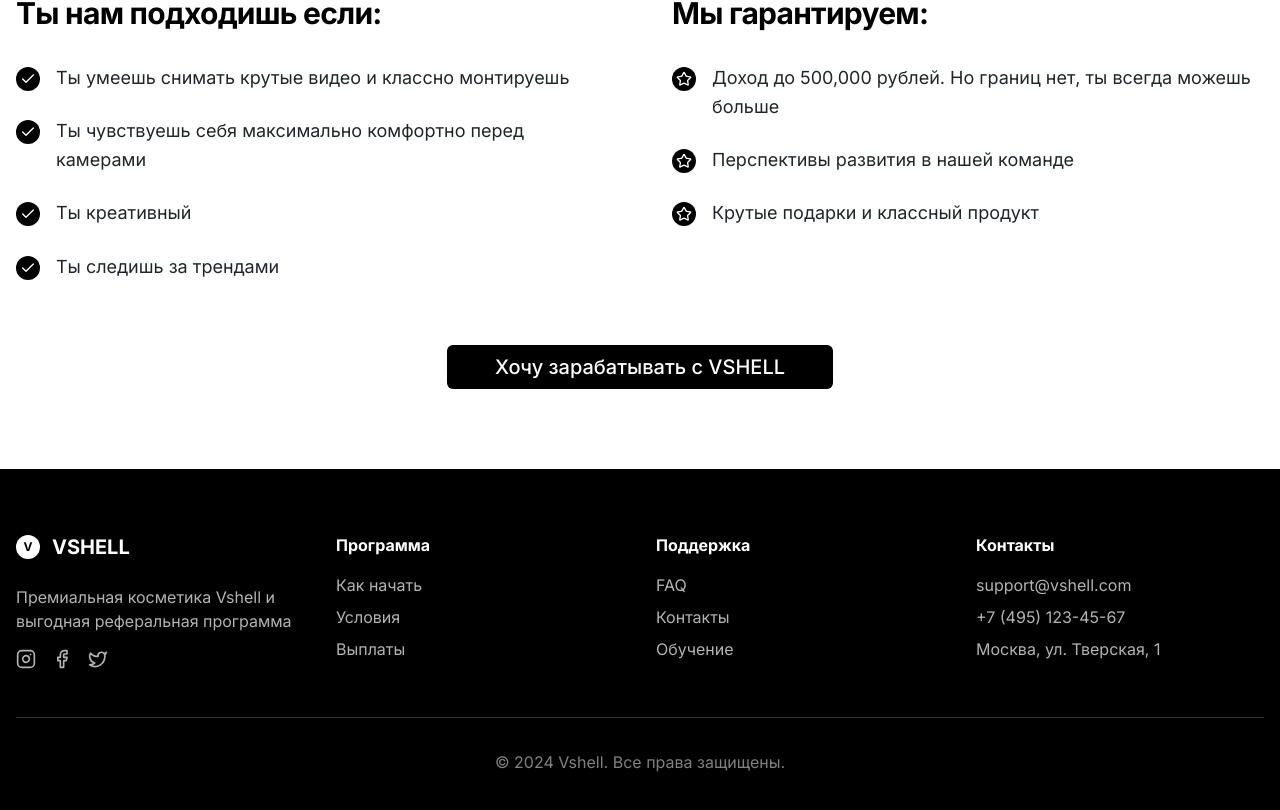
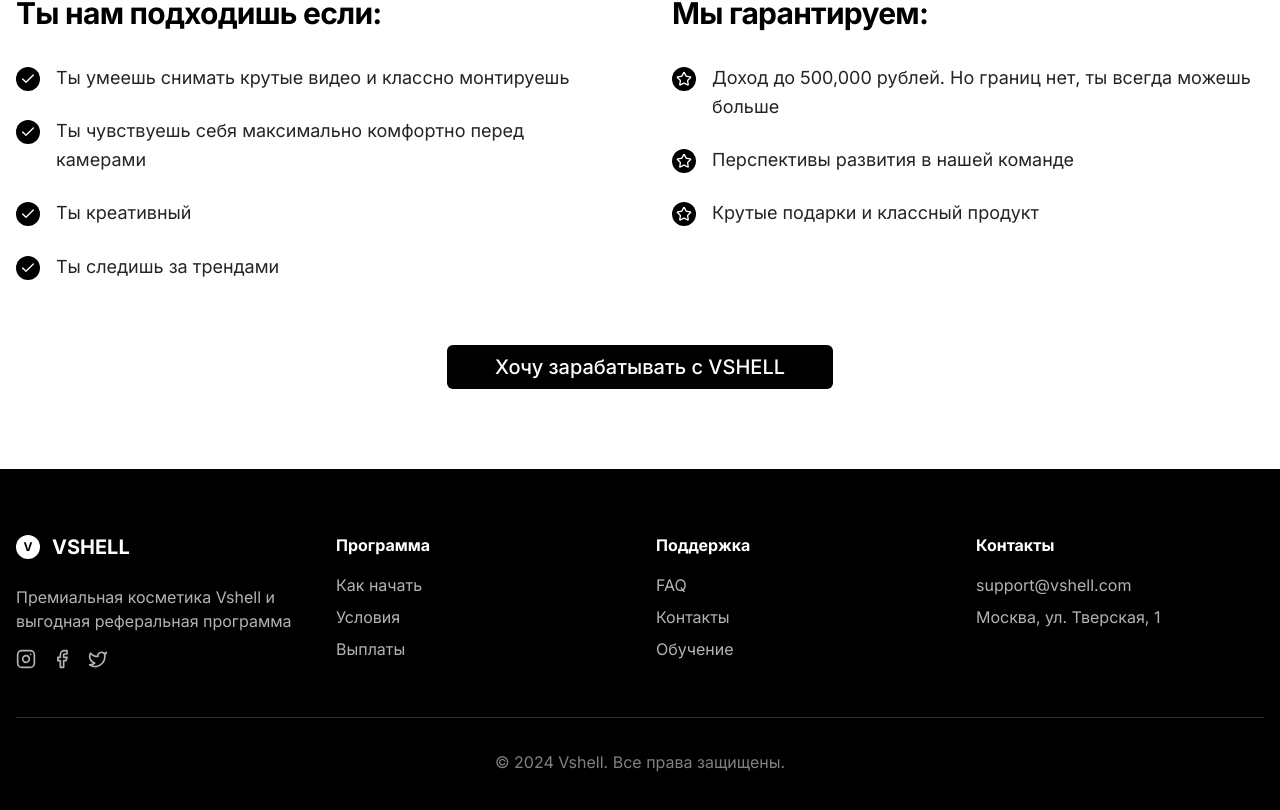
Before and after one commit to pr-poehali-dev/cosmetics-referral-site, a React (Vite) app: page / in a window 1280 px wide. Shown: the part 3911-4721 px from the top of the page. Built offline with nearby package versions, Linux system fonts and the light colour scheme.

Commit message:
Обновление 1 компонентов

```diff
--- a/src/pages/Index.tsx
+++ b/src/pages/Index.tsx
@@ -496,7 +496,7 @@ const Index = () => {
               <h4 className="font-bold mb-4">Контакты</h4>
               <div className="space-y-2 text-white/70">
                 <p>support@vshell.com</p>
-                <p>+7 (495) 123-45-67</p>
+                <p></p>
                 <p>Москва, ул. Тверская, 1</p>
               </div>
             </div>
```
